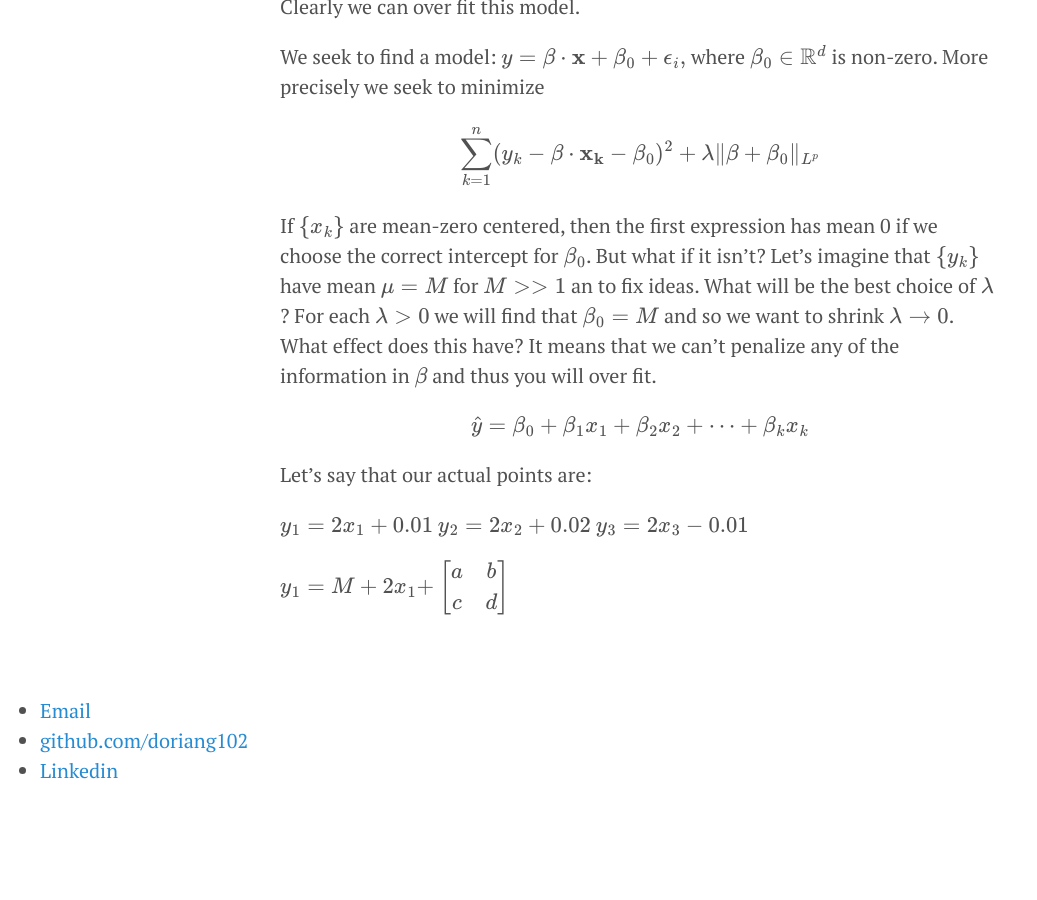
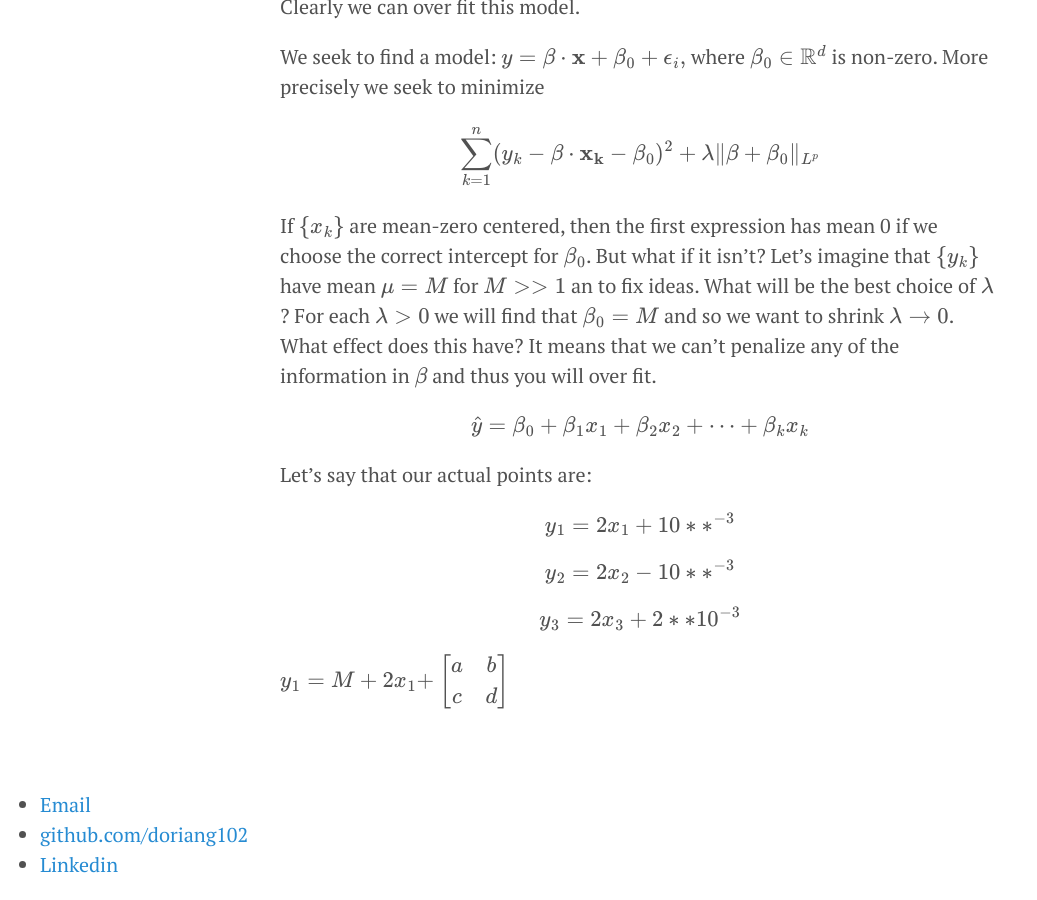
Before and after one commit to doriang102/doriang102.github.io, a Jekyll site: the page built from _posts/2017-07-04-Introduction-To-Regression-In-Progress.md, in a window 1280 px wide and 900 px high, scrolled down 3529 px. Shown: the whole window, without its empty margins (0-1037 px from the left). Built offline with Jekyll 4.4.1, drawn with Linux system fonts in a browser that asks for light colours; our own code applies the rules of GitHub Pages for plain Markdown files; formulas are drawn with MathJax 3; before the commit the page ends 4335 px from its top, so only the background shows below that.

Commit message:
Update 2017-07-04-Introduction-To-Regression-In-Progress.md

```diff
--- a/_posts/2017-07-04-Introduction-To-Regression-In-Progress.md
+++ b/_posts/2017-07-04-Introduction-To-Regression-In-Progress.md
@@ -115,9 +115,11 @@ $$ \hat y = \beta_0  + \beta_1 x_1 + \beta_2 x_2 + \cdots + \beta_k x_k $$
 
 Let's say that our actual points are:
 
-$$y_1 = 2x_1 + 0.01$$
-$$y_2 = 2x_2 + 0.02$$
-$$y_3 = 2x_3 - 0.01$$
+$$y_1 = 2x_1 + 10**^{-3}$$
+
+$$y_2 = 2x_2  - 10**^{-3}$$
+
+$$y_3 = 2x_3 + 2**10^{-3}$$
 
 $$ y_1 = M + 2x_1 + $$
 $$\begin{bmatrix}a & b\\c & d\end{bmatrix}$$
```
